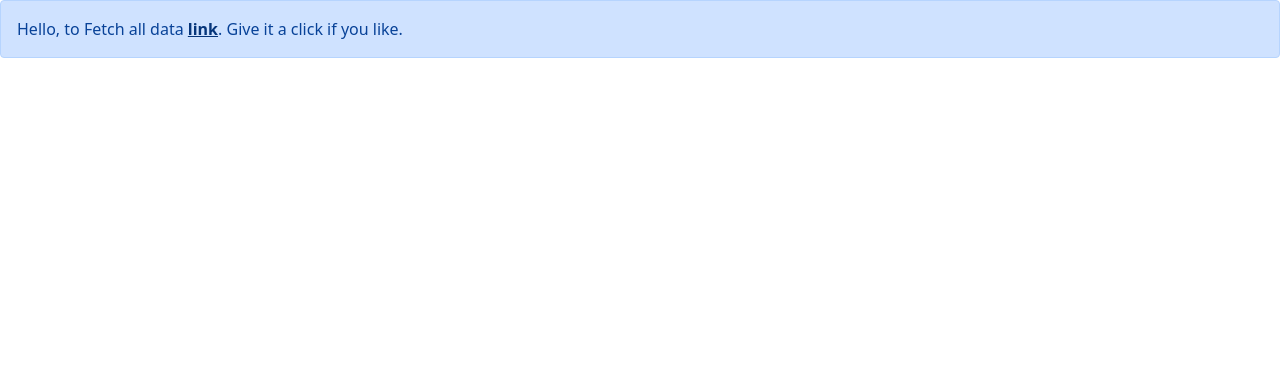
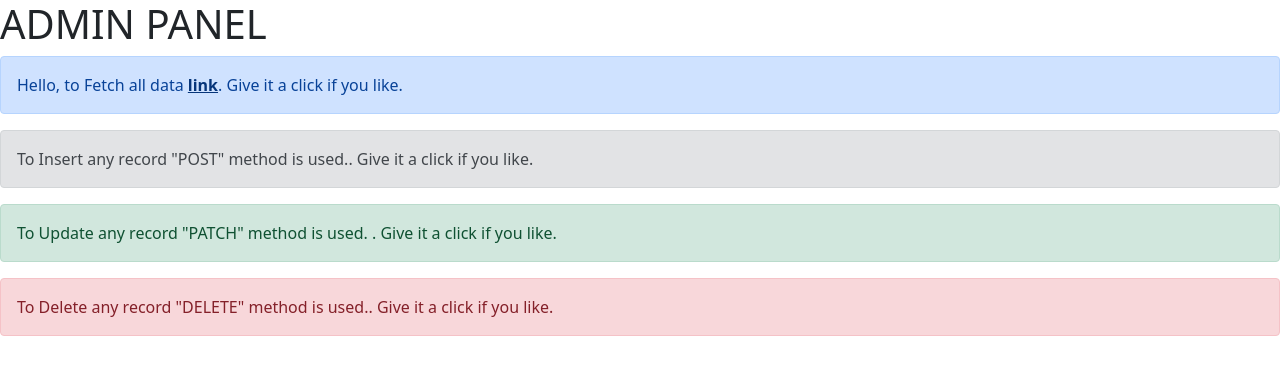
Before and after one commit to Parth123-Pro/MEAN-MuleSoft-Project, a website: page index.html in a window 1280 px wide. Drawn offline with nearby package versions, Linux system fonts and the light colour scheme.

Commit message:
Update index.html

```diff
--- a/index.html
+++ b/index.html
@@ -9,8 +9,18 @@
     <title>Movies</title>
 </head>
 <body>
+    <centre> <h1>ADMIN PANEL</h1></centre>
     <div class="alert alert-primary" role="alert">
         Hello, to Fetch all data <a href="https://mulesoft1.herokuapp.com/movies" class="alert-link">link</a>. Give it a click if you like.
+      </div>
+      <div class="alert alert-secondary" role="alert">
+        To Insert any record "POST" method is used.<a href="https://web.postman.co/workspace/" class="alert-link"></a>. Give it a click if you like.
+      </div>
+      <div class="alert alert-success" role="alert">
+        To Update any record "PATCH" method is used. <a href="https://web.postman.co/workspace/" class="alert-link"></a>. Give it a click if you like.
+      </div>
+      <div class="alert alert-danger" role="alert">
+        To Delete any record "DELETE" method is used.<a href="https://web.postman.co/workspace/" class="alert-link"></a>. Give it a click if you like.
       </div>
 
 
```
